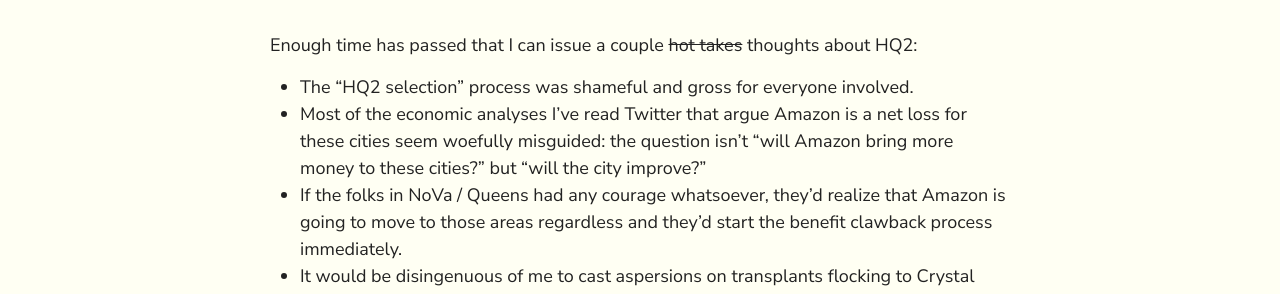
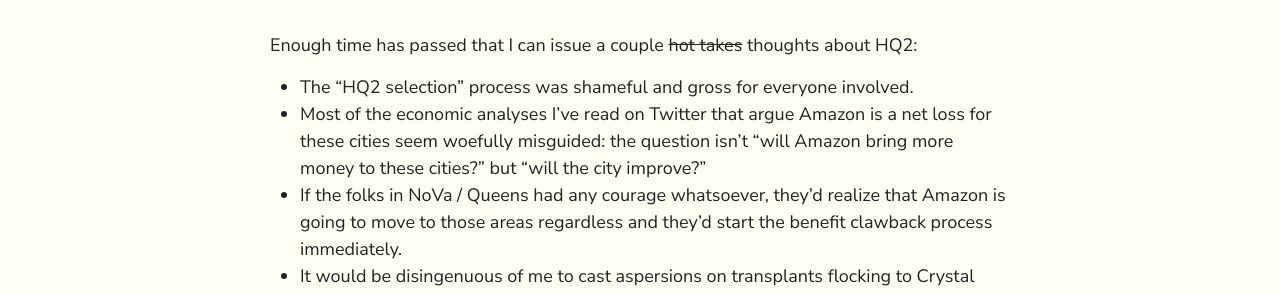
Before and after one commit to jmduke/jmduke-jekyll, a Jekyll site: the page built from _posts/2018-11-24-hq2.md, in a window 1280 px wide. Shown: the part 145-439 px from the top of the page. Built offline with Jekyll 4.4.1, drawn with Linux system fonts in a browser that asks for light colours.

```diff
--- a/_posts/2018-11-24-hq2.md
+++ b/_posts/2018-11-24-hq2.md
@@ -5,7 +5,7 @@ title: HQ2
 Enough time has passed that I can issue a couple ~~hot takes~~ thoughts about HQ2:
 
 - The "HQ2 selection" process was shameful and gross for everyone involved.
-- Most of the economic analyses I've read  Twitter that argue Amazon is a net loss for these cities seem woefully misguided: the question isn't "will Amazon bring more money to these cities?" but "will the city improve?"
+- Most of the economic analyses I've read on Twitter that argue Amazon is a net loss for these cities seem woefully misguided: the question isn't "will Amazon bring more money to these cities?" but "will the city improve?"
 - If the folks in NoVa / Queens had any courage whatsoever, they'd realize that Amazon is going to move to those areas regardless and they'd start the benefit clawback process immediately.
 - It would be disingenuous of me to cast aspersions on transplants flocking to Crystal City or Queens because, well, I was a transplant flocking to Seattle for Amazon in 2013.  And I liked it!  And I still like it. And any posturing of _ugh, those techies are going to ruin the flavor of the city_ feels very gross. [^1]
 - I'm neither wise nor smart enough to answer the question *Is Amazon good for Seattle?* But the position of most non-Amazon tech companies in Seattle is that they're thankful for Amazon's presence, if for no other reason that they act as a lightning rod for all criticism of Seattle's rapid upheaval.
```
